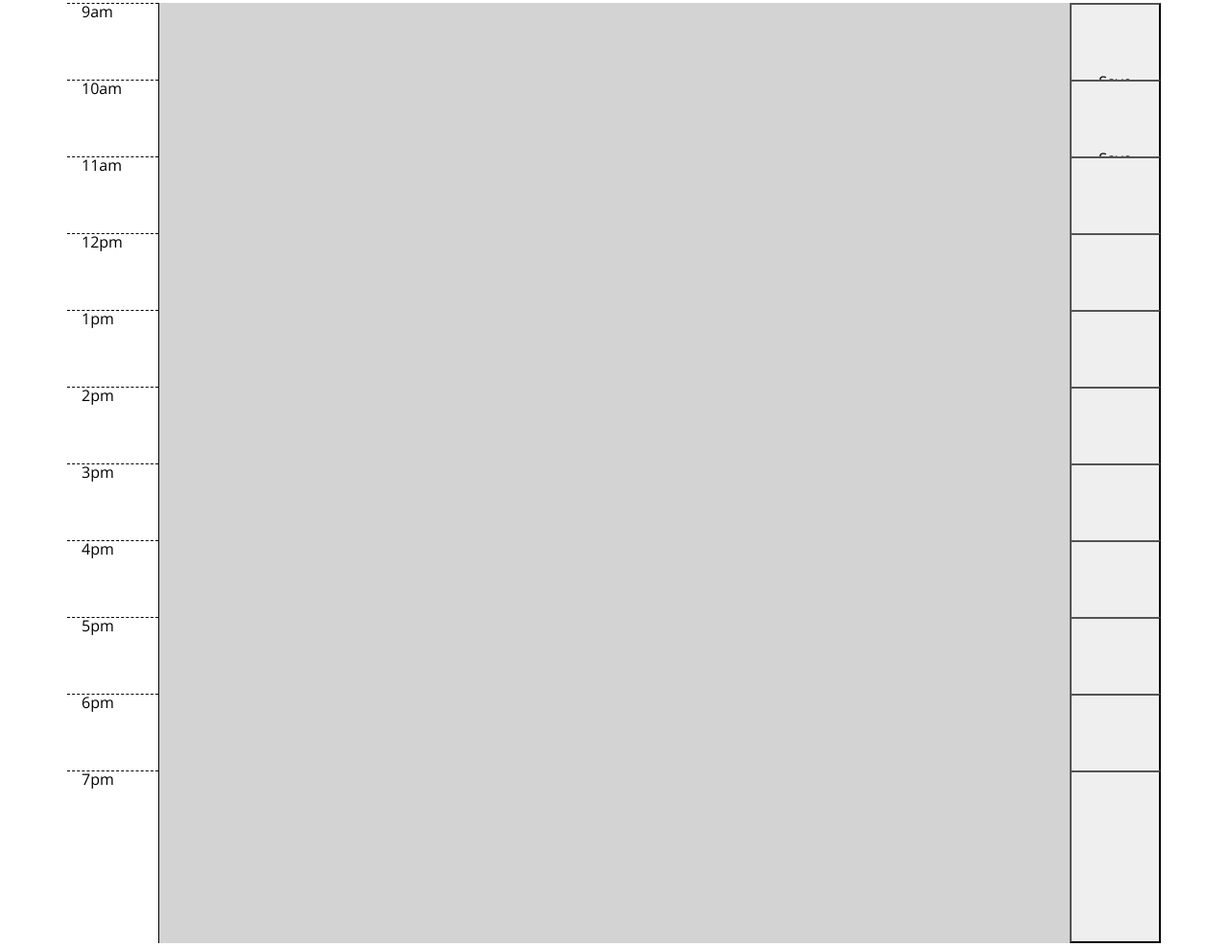
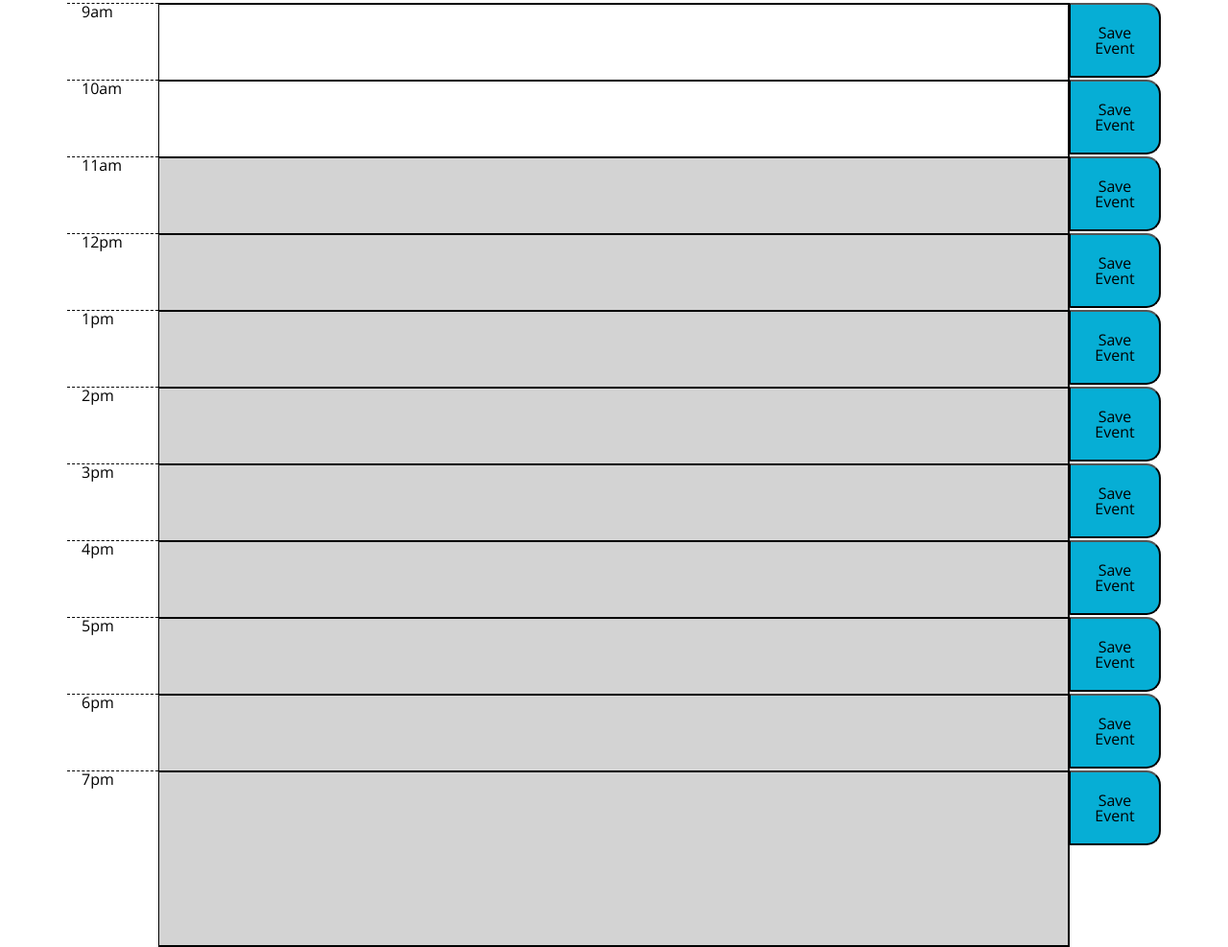
Before and after one commit to madrodgerflynn/Day-Planner, a plain HTML site: page Develop/index.html in a window 1280 px wide. Shown: the part 334-1321 px from the top of the page at 96% size. Drawn offline with nearby package versions, Linux system fonts and the light colour scheme.

Commit message:
added some stuff Taking a break

```diff
--- a/Develop/index.html
+++ b/Develop/index.html
@@ -31,58 +31,58 @@
       <!-- <div class="time-block"> -->
           <div class="row justify-content-center">
             <div class="hour col-2 col-lg-1" id="9am">9am</div>
-            <textarea name="" id="" cols="30" rows="10" class="description past col-8 col-lg-10"></textarea>
-            <button class="saveBtn col-1 col-lg-1">Save Event</button>
+            <textarea name="" id="" cols="30" rows="10" class="description col-8 col-lg-10"></textarea>
+            <button class="saveBtn col-2 col-lg-1 ">Save Event</button>
           </div>
+          <section class="row justify-content-center">
+            <div class="hour col-2 col-lg-1" id="9am">10am</div>
+            <textarea cols="30" rows="10" class="description col-8 col-lg-10"></textarea>
+            <button class="saveBtn col-2 col-lg-1">Save Event</button>
+          </section>
           <div class="row justify-content-center">
-            <div class="hour col-2 col-lg-1" id="9am">10am</div>
-            <textarea name="" id="" cols="30" rows="10" class="description past col-8 col-lg-10"></textarea>
+            <div class="hour col-2 col-lg-1" id="9am">11am</div>
+            <textarea cols="30" rows="10" class="description past col-8 col-lg-10"></textarea>
             <button class="saveBtn col-2 col-lg-1">Save Event</button>
           </div>
           <div class="row justify-content-center">
-            <div class="hour col-2 col-lg-1" id="9am">11am</div>
-            <textarea name="" id="" cols="30" rows="10" class="description past col-8 col-lg-10"></textarea>
-            <button class="saveBtn col-2 col-lg-1"></button>
-          </div>
-          <div class="row justify-content-center">
             <div class="hour col-2 col-lg-1" id="9am">12pm</div>
-            <textarea name="" id="" cols="30" rows="10" class="description past col-8 col-lg-10"></textarea>
-            <button class="saveBtn col-2 col-lg-1"></button>
+            <textarea cols="30" rows="10" class="description past col-8 col-lg-10"></textarea>
+            <button class="saveBtn col-2 col-lg-1">Save Event</button>
           </div>
           <div class="row justify-content-center">
             <div class="hour col-2 col-lg-1" id="9am">1pm</div>
-            <textarea name="" id="" cols="30" rows="10" class="description past col-8 col-lg-10"></textarea>
-            <button class="saveBtn col-2 col-lg-1"></button>
+            <textarea cols="30" rows="10" class="description past col-8 col-lg-10"></textarea>
+            <button class="saveBtn col-2 col-lg-1">Save Event</button>
           </div>
           <div class="row justify-content-center">
             <div class="hour col-2 col-lg-1" id="9am">2pm</div>
-            <textarea name="" id="" cols="30" rows="10" class="description past col-8 col-lg-10"></textarea>
-            <button class="saveBtn col-2 col-lg-1"></button>
+            <textarea cols="30" rows="10" class="description past col-8 col-lg-10"></textarea>
+            <button class="saveBtn col-2 col-lg-1">Save Event</button>
           </div>
           <div class="row justify-content-center">
             <div class="hour col-2 col-lg-1" id="9am">3pm</div>
-            <textarea name="" id="" cols="30" rows="10" class="description past col-8 col-lg-10"></textarea>
-            <button class="saveBtn col-2 col-lg-1"></button>
+            <textarea cols="30" rows="10" class="description past col-8 col-lg-10"></textarea>
+            <button class="saveBtn col-2 col-lg-1">Save Event</button>
           </div>
           <div class="row justify-content-center">
             <div class="hour col-2 col-lg-1" id="9am">4pm</div>
-            <textarea name="" id="" cols="30" rows="10" class="description past col-8 col-lg-10"></textarea>
-            <button class="saveBtn col-2 col-lg-1"></button>
+            <textarea cols="30" rows="10" class="description past col-8 col-lg-10"></textarea>
+            <button class="saveBtn col-2 col-lg-1">Save Event</button>
           </div>
           <div class="row justify-content-center">
             <div class="hour col-2 col-lg-1" id="9am">5pm</div>
-            <textarea name="" id="" cols="30" rows="10" class="description past col-8 col-lg-10"></textarea>
-            <button class="saveBtn col-2 col-lg-1"></button>
+            <textarea cols="30" rows="10" class="description past col-8 col-lg-10"></textarea>
+            <button class="saveBtn col-2 col-lg-1">Save Event</button>
           </div>
           <div class="row justify-content-center">
             <div class="hour col-2 col-lg-1" id="9am">6pm</div>
-            <textarea name="" id="" cols="30" rows="10" class="description past col-8 col-lg-10"></textarea>
-            <button class="saveBtn col-2 col-lg-1"></button>
+            <textarea cols="30" rows="10" class="description past col-8 col-lg-10"></textarea>
+            <button class="saveBtn col-2 col-lg-1">Save Event</button>
           </div>
           <div class="row justify-content-center">
             <div class="hour col-2 col-lg-1" id="9am">7pm</div>
-            <textarea name="" id="" cols="30" rows="10" class="description past col-8 col-lg-10"></textarea>
-            <button class="saveBtn col-2 col-lg-1"></button>
+            <textarea cols="30" rows="10" class="description past col-8 col-lg-10"></textarea>
+            <button class="saveBtn col-2 col-lg-1">Save Event</button>
           </div>
 
 
--- a/Develop/script.js
+++ b/Develop/script.js
@@ -6,11 +6,19 @@ var formCell = $(".form-control");
 var time = 0
 var textarea = $("textarea");
 displayDate.text(today)
+var row = $(".row");
+
+row = []
 // console.log(today);
 // console.log(moment().format('MMMM Do YYYY, h:mm:ss a'));
 
+//I need to take what is in the textarea and make it into a string using
+JSON.stringify(textarea);
+
 // Event handler for button
 saveButton.on("click", function() {
+
+
     console.log("press");
     console.log(textarea);
     localStorage.setItem('textarea', textarea);
--- a/Develop/style.css
+++ b/Develop/style.css
@@ -6,11 +6,12 @@ body {
 
 textarea {
   background: transparent;
-  border: none;
+  border: 2px solid black;
   resize: none;
-  color: #000000;
+  color: black;
   border-left: 1px solid black;
   padding: 10px;
+
 }
 
 .jumbotron {
@@ -23,6 +24,7 @@ textarea {
 
 .description {
   white-space: pre-wrap;
+  color: black;
 }
 
 #time-block {
@@ -58,15 +60,16 @@ textarea {
   color: white;
 }
 
-#saveBtn {
+.saveBtn {
   border-left: 1px solid black;
   border-top-right-radius: 15px;
   border-bottom-right-radius: 15px;
   background-color: #06aed5;
-  color: white;
+  color: black;
+  height: 78px;
 }
 
-#saveBtn i:hover {
+.saveBtn i:hover {
   font-size: 20px;
   transition: all 0.3s ease-in-out;
 }
```
